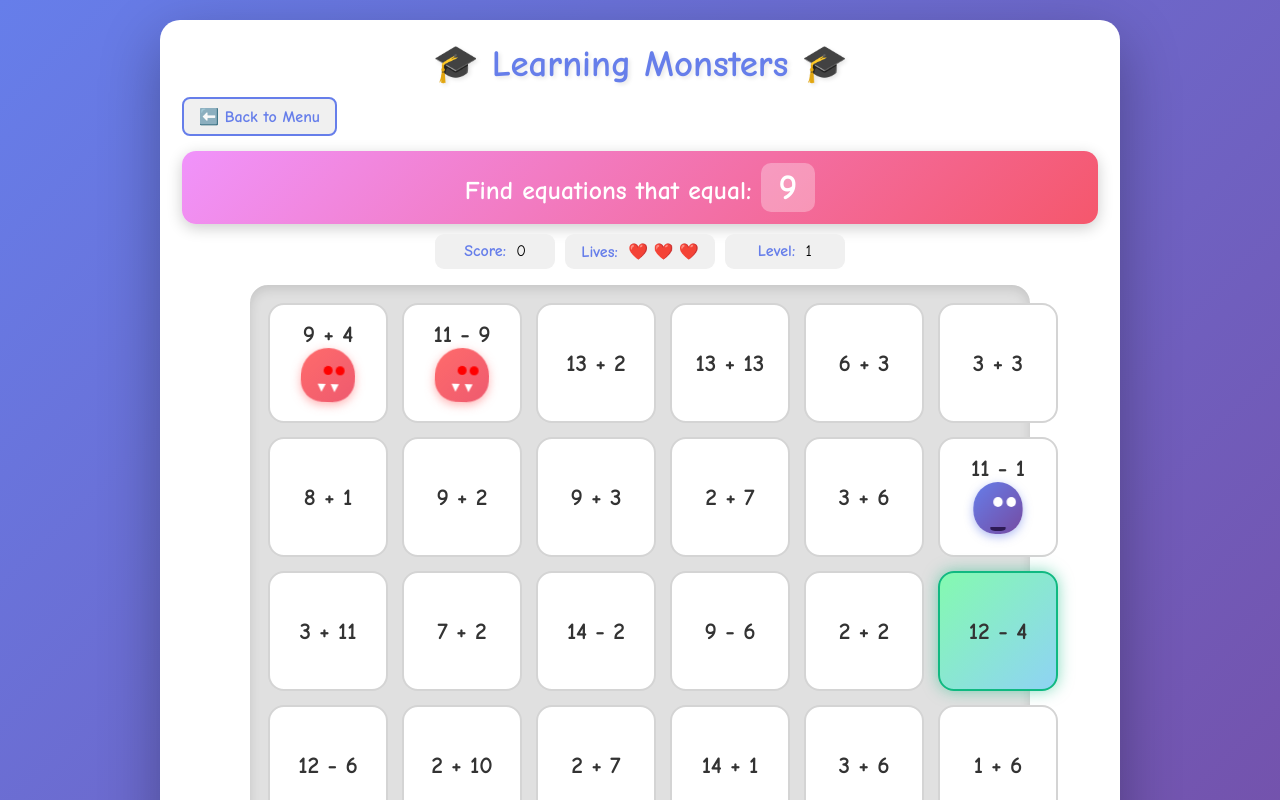
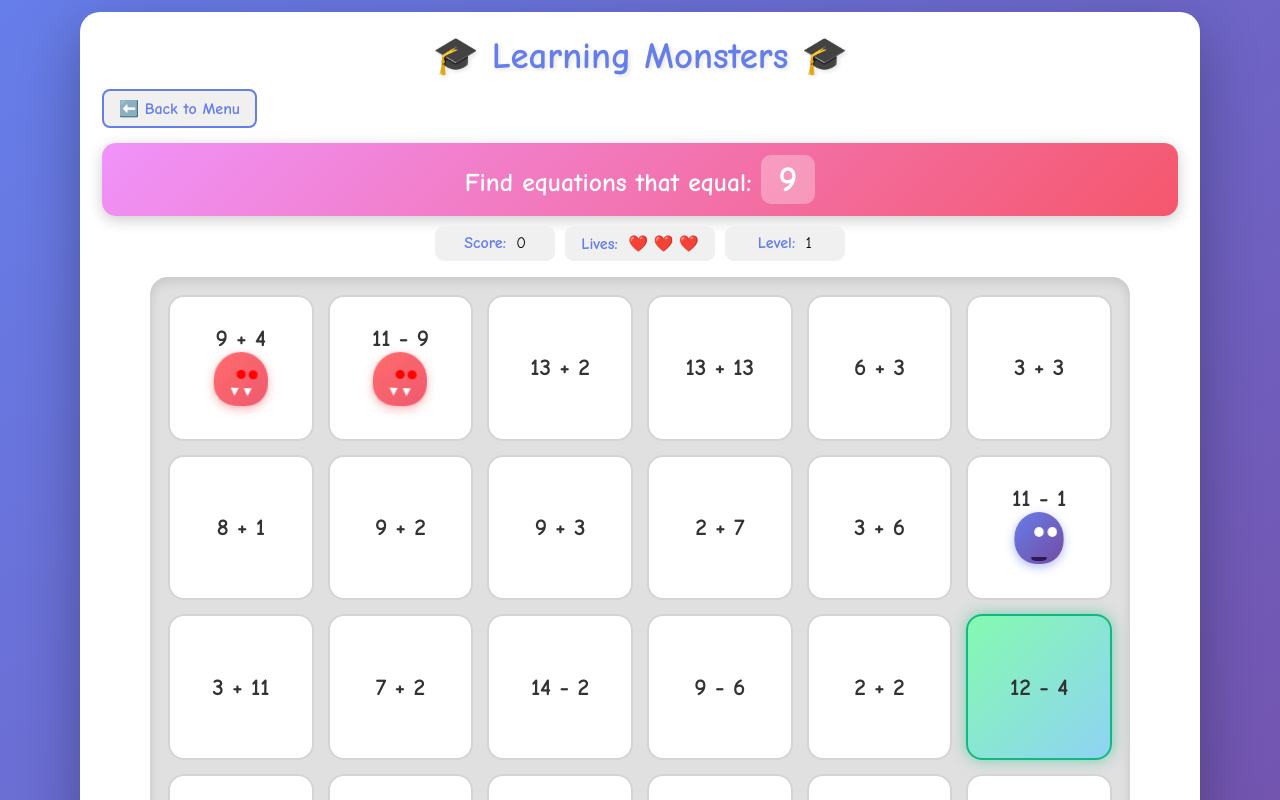
Before and after one commit to dbpatel219/learning-monsters, a plain HTML site: page index.html in a window 1280 px wide. Both pictures are taken after a click on the button "Start Game!". Shown: the top 800 px of the page. Drawn offline with Linux system fonts and the light colour scheme.

Commit message:
Make bigger grid

```diff
--- a/game.js
+++ b/game.js
@@ -674,7 +674,6 @@ function eatEquation() {
                 setTimeout(() => {
                     gameState.playerFrozen = false;
                 }, 2000);
-                loseLife();
             }
 
             renderGrid();
@@ -733,7 +732,6 @@ function processEating() {
         setTimeout(() => {
             gameState.playerFrozen = false;
         }, 2000);
-        loseLife();
     }
 
     renderGrid();
--- a/style.css
+++ b/style.css
@@ -11,7 +11,7 @@ body {
     display: flex;
     justify-content: center;
     align-items: center;
-    padding: 20px;
+    padding: 12px;
 }
 
 .game-container {
@@ -19,8 +19,8 @@ body {
     border-radius: 20px;
     padding: 22px;
     box-shadow: 0 20px 60px rgba(0, 0, 0, 0.3);
-    max-width: 960px;
-    width: 95%;
+    max-width: 1120px;
+    width: 98%;
 }
 
 header h1 {
@@ -184,7 +184,8 @@ header h1 {
     grid-template-columns: repeat(6, minmax(120px, 1fr));
     gap: 14px;
     margin: 16px auto;
-    max-width: 780px;
+    width: 100%;
+    max-width: 980px;
     background: #e0e0e0;
     padding: 18px;
     border-radius: 18px;
```
